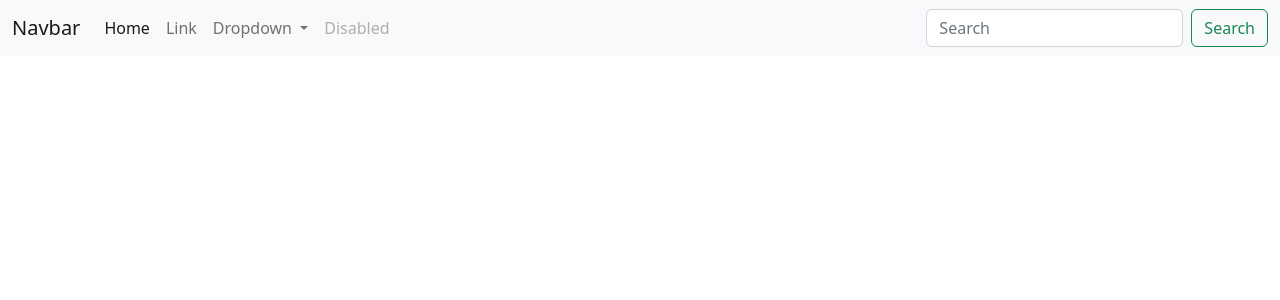
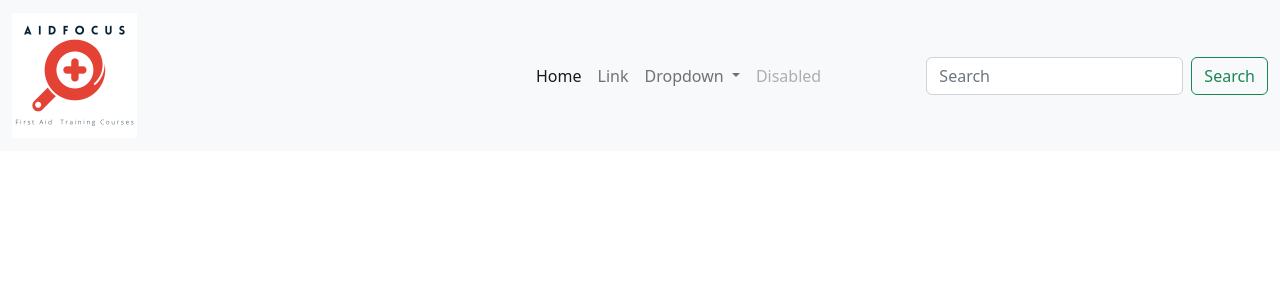
Before and after one commit to Keltroz/Full-Stck-Project, a Symfony app: template templates/base.html.twig in a window 1280 px wide. Shown: the top 300 px of the page. Run offline with Twig, Linux system fonts and the light colour scheme; the template is opened without the code that fills it, so the values that code supplies are empty; some libraries are stand-ins or nearby versions.

Commit message:
Work on navbar logo

```diff
--- a/templates/components/navbar.html.twig
+++ b/templates/components/navbar.html.twig
@@ -1,6 +1,8 @@
 <nav class="navbar navbar-expand-lg bg-light">
   <div class="container-fluid">
-    <a class="navbar-brand" href="#">Navbar</a>
+    <a class="navbar-brand" href="/"
+      ><img src="{{ asset('pictures/logo.png') }}" width="25%" alt="logo"
+    /></a>
     <button
       class="navbar-toggler"
       type="button"
```
Also changed, not shown: pictures/logo.jpg (added), pictures/logo.png (added).
